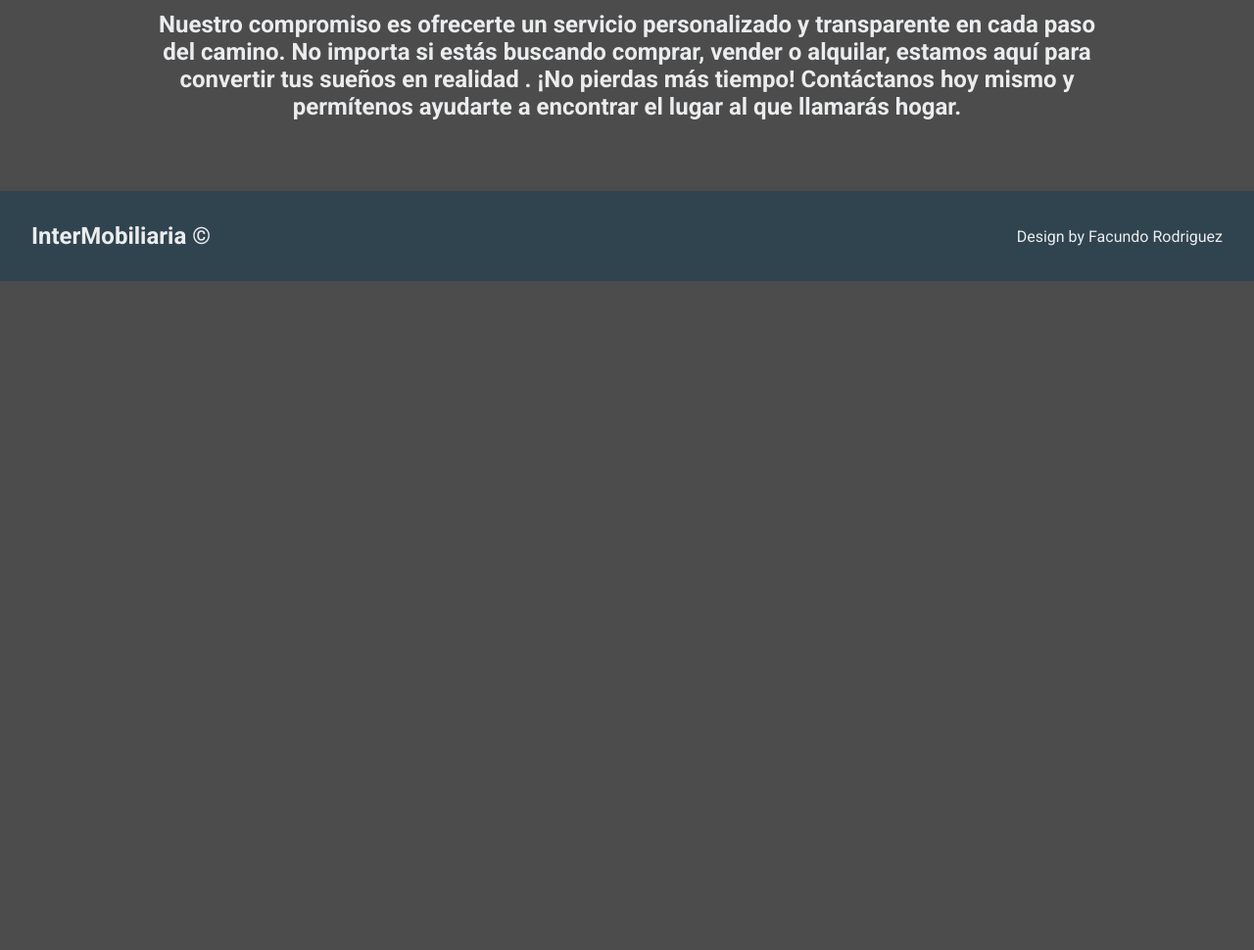
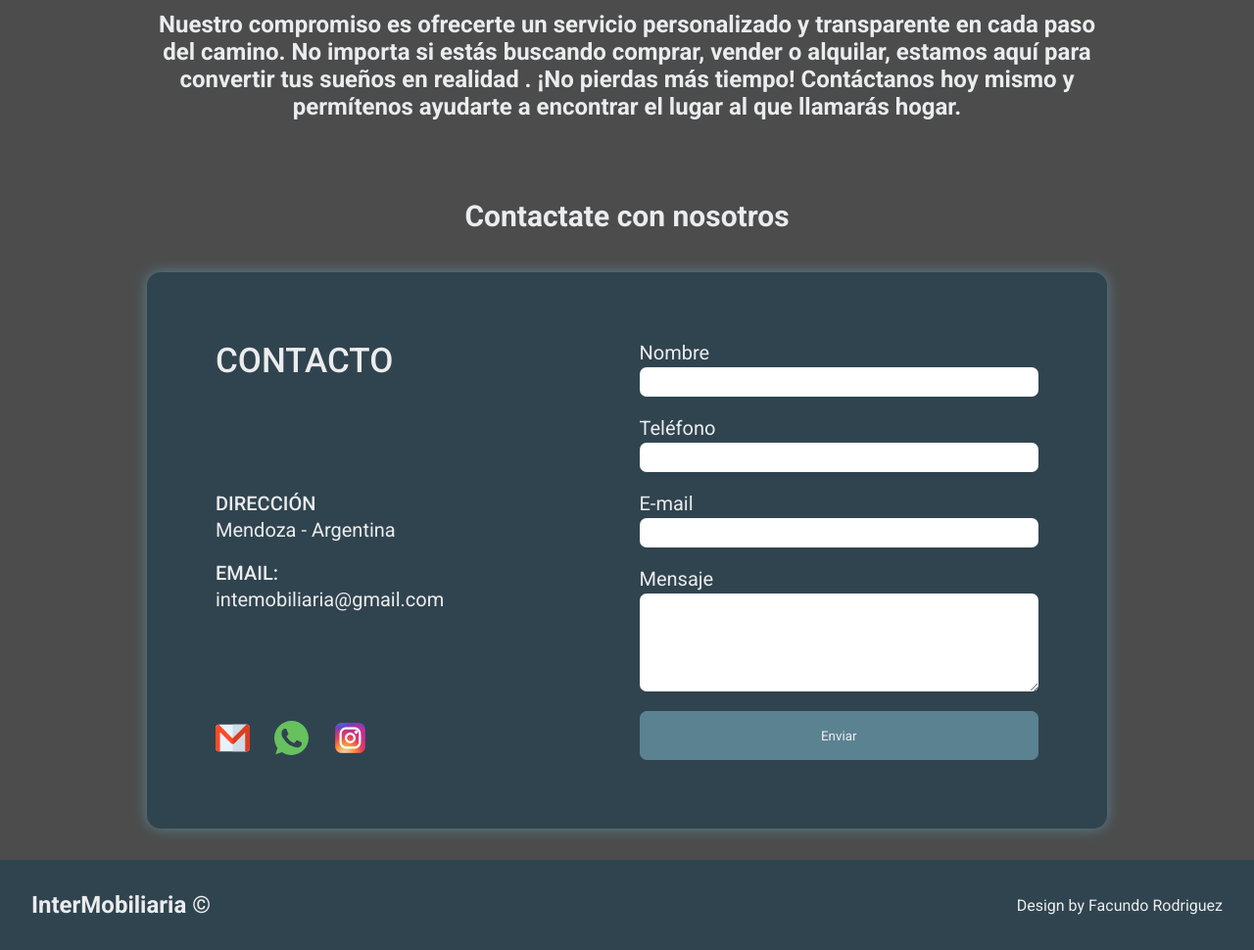
Before and after one commit to FacuRodriguezR/intermobiliaria, a website: page index.html in a window 1280 px wide. Shown: the part 500-1470 px from the top of the page at 98% size. Before the commit the page ends 800 px from the top, so only its background shows below. Drawn offline with Linux system fonts and the light colour scheme.

Commit message:
contacto

```diff
--- a/index.html
+++ b/index.html
@@ -61,6 +61,70 @@
       </h2>
     </section>
 
+    <div class="contacto container">
+        <h2 class="title-contact">Contactate con nosotros</h2>
+    </div>
+
+
+    <!-- Formulario -->
+    <div class="horizontal-padding vertical-padding container">
+        <section class="contact" id="contacto">
+
+
+            <h2 class="contact-title">Contacto</h2>
+            <div class="contact-details">
+              <div class="contact-details-group">
+                <p class="contact-label">Dirección</p>
+                <p class="contact-text">Mendoza - Argentina</p>
+              </div>
+              <div class="contact-details-group">
+                <p class="contact-label">Email:</p>
+                <p class="contact-text">intemobiliaria@gmail.com</p>
+              </div>
+
+            </div>
+            <form  class="contact-form" name="contact" netlify>
+              <div class="contact-form-group">
+                <label for="name">Nombre</label>
+                <input required type="text" name="name" id="name">
+              </div>
+              <div class="contact-form-group">
+                <label for="telefono">Teléfono</label>
+                <input required type="text" name="telefono" id="telefono">
+              </div>
+              <div class="contact-form-group">
+                <label for="email">E-mail</label>
+                <input required type="text" name="email" id="email">
+              </div>
+              <div class="contact-form-group">
+                <label for="message">Mensaje</label>
+               <textarea required name="message" id="message" cols="30" rows="6"></textarea>
+              </div>
+              <button type="submit" class="contact-form-submit">Enviar</button>
+            </form>
+            <nav>
+              <ul class="social-list">
+                <li class="social-item">
+                  <a href="#" class="social-link" target="_blank">
+                    <img src="./assets/icon/gmail-svgrepo-com.svg" alt="">
+                  </a>
+                </li>
+                <li class="social-item">
+                  <a href="https://api.whatsapp.com/send?l=es&phone=+5492616101736&text=¡Hola%20Apu!%20me%20gustaría%20contactarme%20con%20ustedes" class="social-link" target="_blank">
+                    <img src="./assets/icon/whatsapp-color-svgrepo-com.svg" alt="">
+                  </a>
+                </li>
+                <li class="social-item">
+                  <a href="https://www.instagram.com/crochettina.cm/?igshid=MzRlODBiNWFlZA%3D%3D" class="social-link" target="_blank">
+                    <img src="./assets/icon/instagram-1-svgrepo-com.svg" alt="coso">
+                  </a>
+                </li>
+              </ul>
+            </nav>
+
+        </section>
+      </div>
+
 
     <footer class="footer">
         <h2>InterMobiliaria ©</h2>
--- /dev/null
+++ b/scss/_contact.scss
@@ -0,0 +1,156 @@
+@import 'variables';
+
+.horizontal-padding {
+
+}
+.contact {
+    background-color: $theme-color;
+    color: $text-color-inverse;
+    font-size: 18px;
+    border-radius: 14px;
+    padding: 25px;
+    box-shadow: 0 0 14px $primary-color ;
+    display: grid;
+    gap: 25px;
+
+  }
+
+  .contact p,
+  .contact h2,
+  .contact ul {
+    margin: 0;
+    padding: 0;
+  }
+
+  .contact-title{
+    font-size: 30px;
+    font-weight: 300;
+    text-align: center;
+    text-transform: uppercase;
+  }
+
+  .contact-details,
+  .contact-form {
+    display: grid;
+    gap: 20px;
+
+  }
+
+  .contact-details-group,
+  .contact-form-group {
+    display: grid;
+    gap: 3px;
+  }
+
+  .contact-label{
+    text-transform: uppercase;
+    font-weight: 500;
+  }
+
+  .contact-form input,
+  .contact-form textarea {
+    border-radius: 7px;
+    border: none;
+    height: 30px;
+    padding: 5px 10px;
+  }
+
+  .contact-form textarea {
+    height: auto;
+    resize: vertical;
+  }
+
+  .contact-form-submit{
+    width: 100%;
+    height: 50px;
+
+    background-color: $primary-color;
+    border-radius: 7px;
+    color:$text-color;
+    border: 1px solid $primary-color;
+
+    cursor: pointer;
+
+  }
+
+  .contact-form-submit:hover {
+    box-shadow: 0 0 14px $secondary-color;
+    transition: all 0.3s ease-in-out ;
+  }
+
+  .social-list{
+    list-style: none;
+    display: flex;
+    gap: 25px;
+    justify-content: center;
+  }
+  .social-list img {
+    height: 25px;
+  }
+  .social-list img:hover{
+    filter: drop-shadow(0 0 14px $secondary-color);
+    transition: all 0.2s ease-in-out ;
+
+  }
+
+  .title-contact {
+    text-align: center;
+    color: $text-color;
+    margin: 40px;
+    font-size: 30px;
+  }
+
+  @media (min-width: 950px){
+
+    .contact {
+      font-size: 20px;
+      padding: 70px;
+      max-width: 980px;
+      margin: 0 auto;
+      box-sizing: border-box;
+    }
+
+
+
+    .contact-title{
+      font-size: 35px;
+      font-weight: 500;
+      text-align: left;
+
+
+    }
+
+
+    .social-list{
+
+      justify-content: flex-start;
+    }
+    .social-list img {
+      height: 35px;
+    }
+
+
+    .contact-title{
+      grid-area: title;
+    }
+
+    .contact-details {
+      grid-area: details;
+    }
+
+    .contact-form {
+      grid-area: form;
+    }
+    .social {
+      grid-area: social;
+    }
+
+    .contact{
+      grid:
+      "title form" auto
+      "details form" 1fr
+      "social form" auto /
+      1fr 1fr;
+      align-items: center;
+    }
+  }
--- a/scss/_footer.scss
+++ b/scss/_footer.scss
@@ -11,3 +11,16 @@
     color: $text-color;
     font-size: 1rem;
 }
+
+@media ( max-width: 950px ){
+   .footer{
+    display: block;
+
+   }
+
+   h2{
+    margin: 10px;
+   }
+
+
+}
--- a/scss/style.scss
+++ b/scss/style.scss
@@ -2,6 +2,7 @@
 @import 'variables';
 @import 'main';
 @import 'footer';
+@import 'contact';
 
 *{
     scroll-padding-top: 2rem;
```
Also changed, not shown: assets/icon/instagram-1-svgrepo-com.svg (added), assets/icon/whatsapp-color-svgrepo-com.svg (added), css/style.css, 1 other file.
